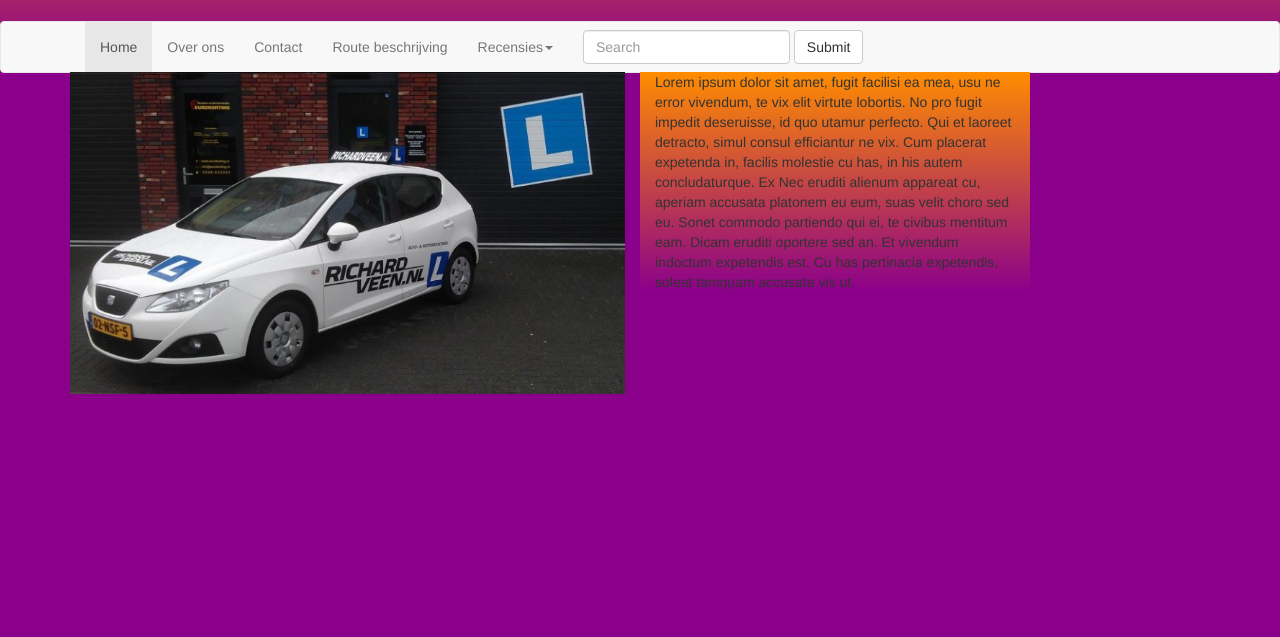
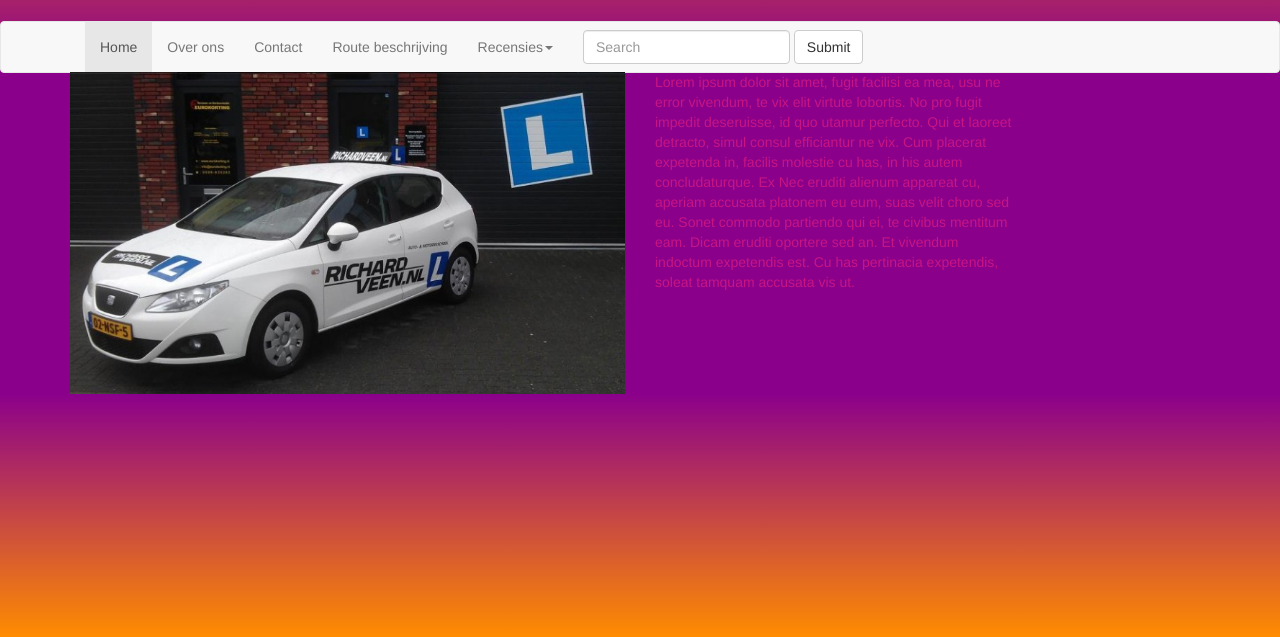
Before and after one commit to babbelfi5h/rijschoolrocket, a plain HTML site: page index.html in a window 1280 px wide. Shown: the part 229-866 px from the top of the page. Before the commit the page ends 800 px from the top, so only its background shows below. Drawn offline with Linux system fonts and the light colour scheme.

Commit message:
new page: Over-ons.html grad added in footer

```diff
--- a/css/style.css
+++ b/css/style.css
@@ -16,6 +16,7 @@ header {
     color:#C71585;
 }
 .center-container {
+
     padding-top:10%;
     color:#C71585;
 }
@@ -38,3 +39,21 @@ header {
     background: -moz-linear-gradient(#FF8C00, #8B008B);/* For Firefox 3.6 to 15 */
     background: linear-gradient(#FF8C00, #8B008B); /* Standard syntax (must be last) */
 }
+.row-Oo {
+    padding-top: 100px;
+    padding-left: 25%;
+    padding-right:25%;
+}
+
+.grad3 {
+    height:140px;
+    background: -webkit-linear-gradient(#8B008B, #FF8C00); /* For Safari 5.1 to 6.0 */
+    background: -o-linear-gradient(#8B008B, #FF8C00); /* For Opera 11.1 to 12.0 */
+    background: -moz-linear-gradient(#8B008B, #FF8C00);/* For Firefox 3.6 to 15 */
+    background: linear-gradient(#8B008B, #FF8C00); /* Standard syntax (must be last) */
+    padding-top: 19%
+}
+.container {
+    color:#C71585;
+
+}
--- a/index.html
+++ b/index.html
@@ -33,8 +33,8 @@
                     <!-- Collect the nav links, forms, and other content for toggling -->
                     <div class="collapse navbar-collapse" id="bs-example-navbar-collapse-1">
                         <ul class="nav navbar-nav">
-                            <li class="active"><a href="#">Home <span class="sr-only">(current)</span></a></li>
-                            <li><a href="#">Over ons</a></li>
+                            <li class="active"><a href="#top">Home <span class="sr-only">(current)</span></a></li>
+                            <li><a href="Over-ons.html">Over ons</a></li>
                             <li><a href="#">Contact</a></li>
                             <li><a href="#">Route beschrijving</a></li>
                             <li class="dropdown">
@@ -67,7 +67,7 @@
                 <div class="col-md-6">
                     <img style="width: 100%" src="/img/rijschool-emmen-richard-veen.jpg">
                 </div>
-                <div class="col-md-4 grad2">
+                <div class="col-md-4">
                     Lorem ipsum dolor sit amet, fugit facilisi ea mea, usu ne error vivendum, te vix elit virtute lobortis.
                     No pro fugit impedit deseruisse, id quo utamur perfecto. Qui et laoreet detracto, simul consul
                     efficiantur ne vix. Cum placerat expetenda in, facilis molestie cu has, in his autem concludaturque. Ex
@@ -79,6 +79,9 @@
             </div>
 
         </div>
-
+        <footer>
+            <div class="grad3">
+            </div>
+        </footer>
     </body>
 </html>
```
